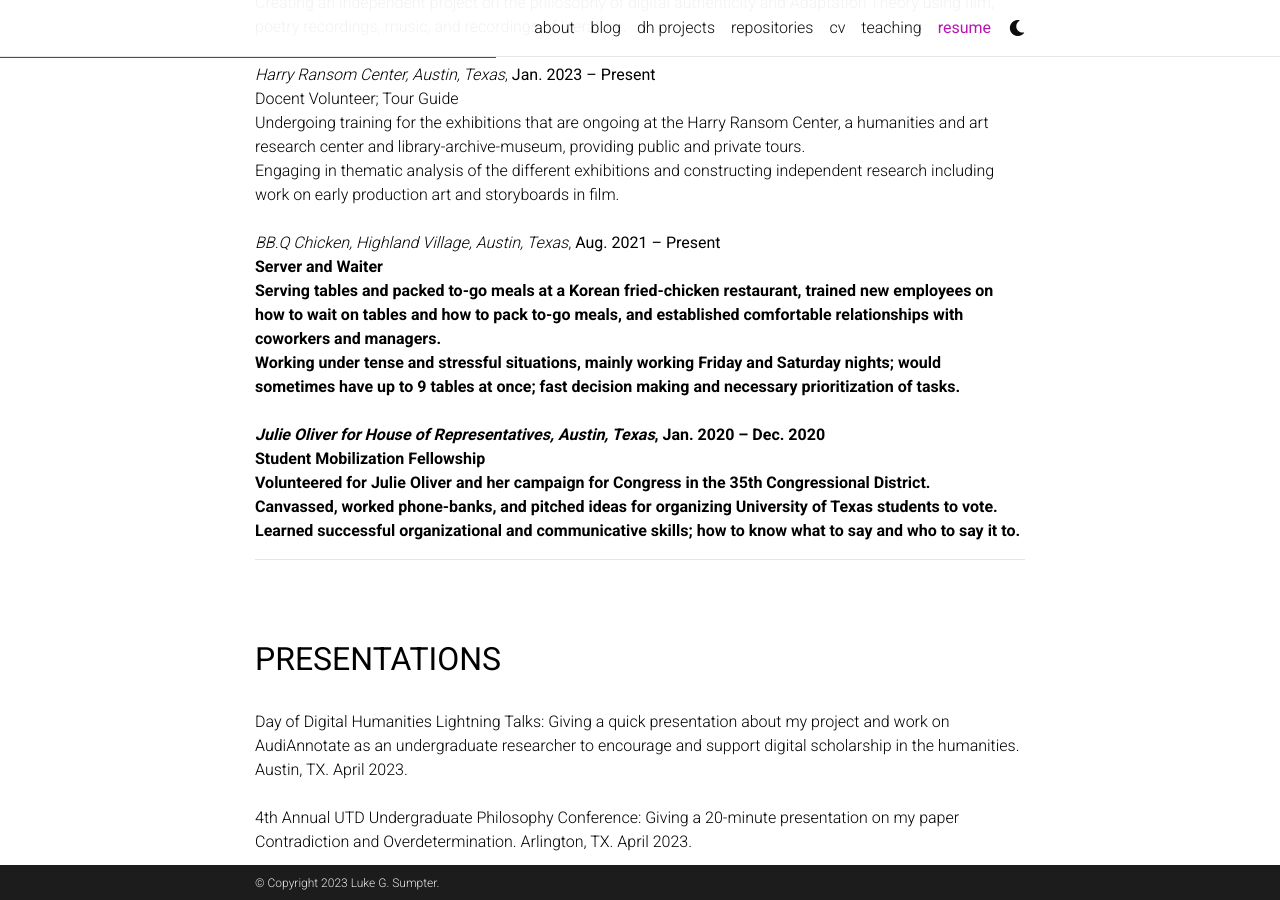
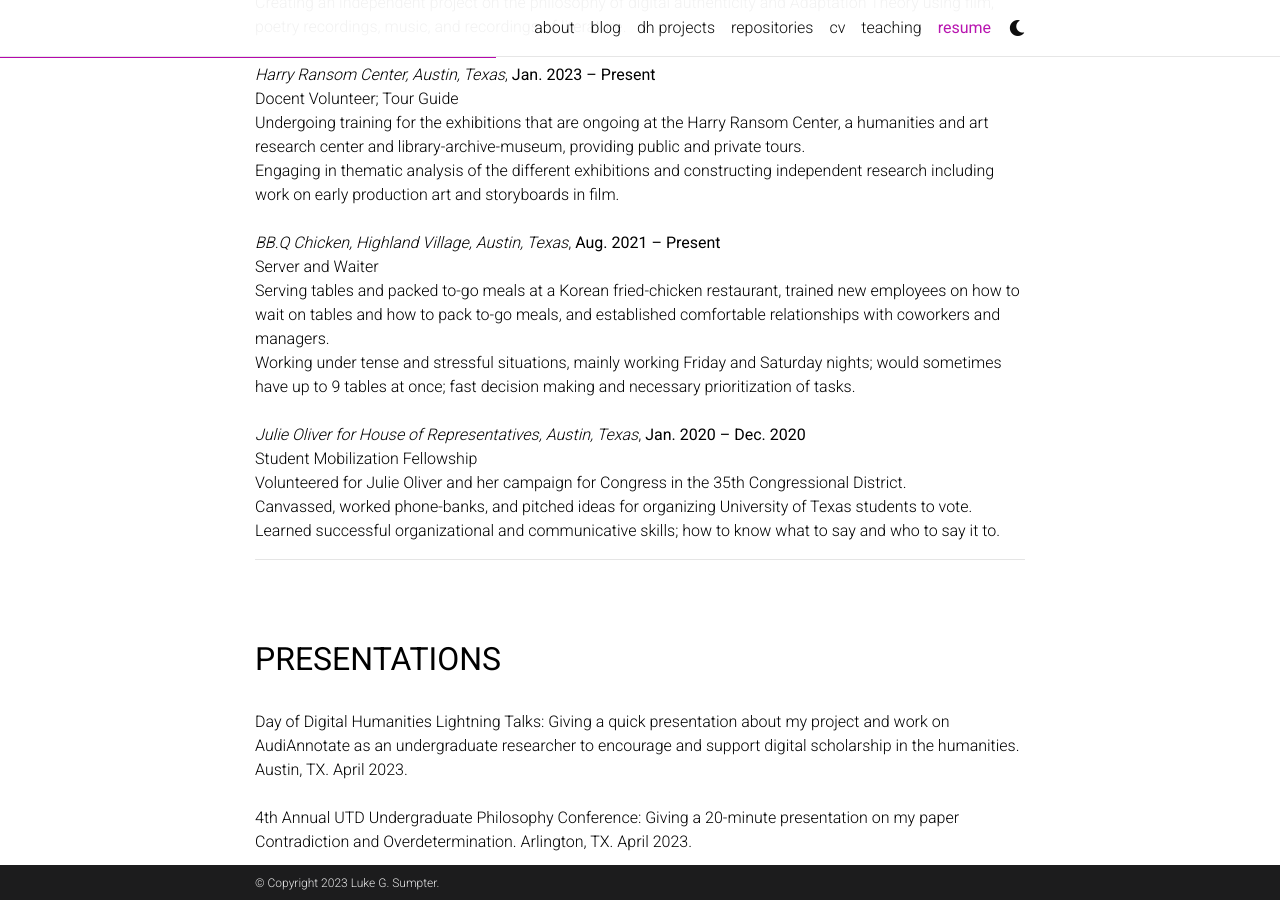
Before and after one commit to lgsump/lgsump.github.io, a Jekyll site: the page built from _pages/test.md, in a window 1280 px wide and 900 px high, scrolled down 749 px. Built offline with Jekyll 4.4.1, drawn with Linux system fonts in a browser that asks for light colours; comment, search, counter and statistics services are not loaded; a style sheet for code colours, icons or effects is not loaded.

```diff
--- a/_pages/test.md
+++ b/_pages/test.md
@@ -41,7 +41,7 @@ Undergoing training for the exhibitions that are ongoing at the Harry Ransom Cen
 Engaging in thematic analysis of the different exhibitions and constructing independent research including work on early production art and storyboards in film.
 <br>
 <br>
-<i>BB.Q Chicken, Highland Village, Austin, Texas</i>, <b>Aug. 2021 – Present<b>
+<i>BB.Q Chicken, Highland Village, Austin, Texas</i>, <b>Aug. 2021 – Present</b>
 <br>
 Server and Waiter
 <br>
```
